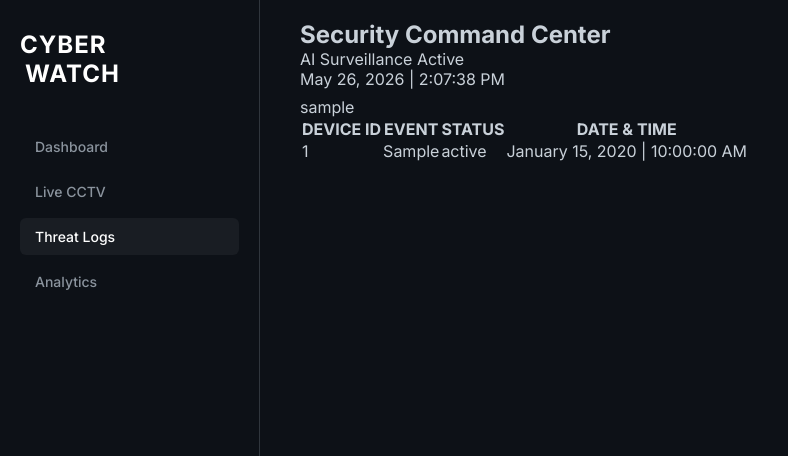
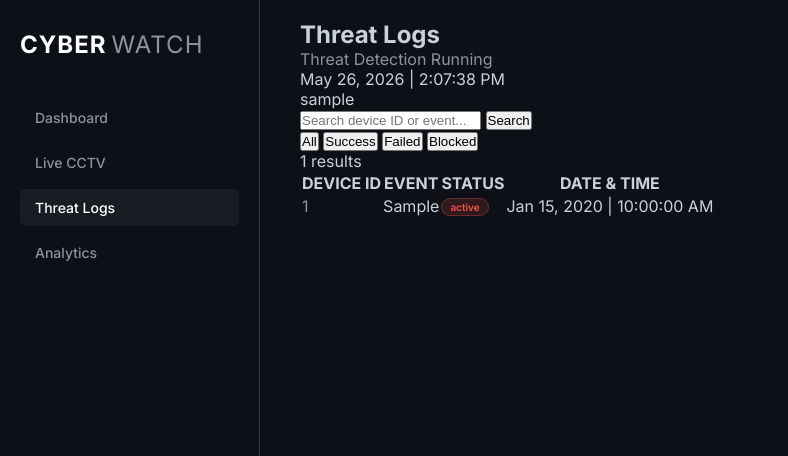
Before and after one commit to hxxmns/Surveillance-Access-Control-System, a Flask app: page /threat-logs in a window 1280 px wide. Shown: the top 456 px of the page, without its empty margins (0-788 px from the left). Run offline with Flask 3, Linux system fonts and the light colour scheme; the visitor is signed in with stand-in values (Sample User, id 1); a database or web service that is not in the repository returns one stand-in record (values such as "Sample title"); some libraries are stand-ins or nearby versions.

Commit message:
Update threat_logs.html tre

```diff
--- a/templates/threat_logs.html
+++ b/templates/threat_logs.html
@@ -3,60 +3,64 @@
 <head>
     <meta charset="UTF-8">
     <meta name="viewport" content="width=device-width, initial-scale=1.0">
-    <title>Threat Logs</title>
-
+    <title>Threat Logs - Cyber Watch</title>
     <link rel="stylesheet" href="{{ url_for('static', filename='style.css') }}">
-    <link href="https://fonts.googleapis.com/css2?family=Orbitron:wght@500;700;900&family=Inter:wght@300;400;500;700&display=swap" rel="stylesheet">
+    <link href="https://fonts.googleapis.com/css2?family=Inter:wght@400;500;600;700&display=swap" rel="stylesheet">
 </head>
-
 <body>
 
 <div class="dashboard">
 
     <aside class="sidebar">
-
         <div class="logo-area">
-            <h1>CYBER</h1>
-            <h1 class="logo-accent">WATCH</h1>
+            <h1>CYBER<span class="logo-accent">WATCH</span></h1>
         </div>
-
         <nav>
             <a href="/dashboard">Dashboard</a>
             <a href="/live-cctv">Live CCTV</a>
             <a href="/threat-logs" class="active">Threat Logs</a>
             <a href="/analytics">Analytics</a>
         </nav>
-
         <div class="sidebar-footer">
             <a href="/logout">Logout</a>
         </div>
-
     </aside>
 
     <main class="main-content">
 
-        <div class="topbar">
+        <header class="topbar">
+            <div class="topbar-left">
+                <h2 class="page-title">Threat Logs</h2>
+                <p class="text-muted">Threat Detection Running</p>
+            </div>
+            <div class="topbar-right">
+                <div id="live-clock" class="clock-pill"></div>
+                <div class="profile-box">
+                    <span class="status-dot green"></span>
+                    <span>{{ user | default('admin') }}</span>
+                </div>
+            </div>
+        </header>
 
-            <div>
-                <h2>Security Command Center</h2>
-                <p id="system-status">AI Surveillance Active</p>
+        <div class="logs-controls">
+            <div class="search-row">
+                <input type="text" id="logSearch" placeholder="Search device ID or event...">
+                <button id="searchBtn">Search</button>
             </div>
 
-            <div class="topbar-right">
-                <div id="live-clock"></div>
-
-                <div class="profile-box">
-                    <div class="status-dot"></div>
-                    <span class="text-clip">{{ user }}</span>
+            <div class="filter-row">
+                <div class="filter-pills">
+                    <button class="filter-pill active" data-filter="all">All</button>
+                    <button class="filter-pill" data-filter="SUCCESS">Success</button>
+                    <button class="filter-pill" data-filter="FAILED">Failed</button>
+                    <button class="filter-pill" data-filter="BLOCKED">Blocked</button>
                 </div>
+                <span class="results-count">{{ logs|length if logs else '0' }} results</span>
             </div>
-
         </div>
 
         <div class="logs-table-container">
-
             <table class="logs-table">
-
                 <thead>
                     <tr>
                         <th>DEVICE ID</th>
@@ -65,39 +69,41 @@
                         <th>DATE & TIME</th>
                     </tr>
                 </thead>
-
-                <tbody>
-
+                <tbody id="logsTableBody">
                     {% for log in logs %}
-                    <tr>
-
-                        <td class="text-clip">{{ log[0] }}</td>
-                        <td class="text-clip">{{ log[1] }}</td>
-
+                    <tr class="log-row" data-status="{{ log[2] }}">
+                        <td class="text-clip" style="color: var(--text-muted);">{{ log[0] }}</td>
+                        <td>{{ log[1] }}</td>
                         <td>
-                            <span class="table-status {% if log[2] == 'SUCCESS' %}table-success{% else %}table-danger{% endif %}">
+                            <span class="badge {{ 'ok' if log[2] == 'SUCCESS' else 'critical' }}">
                                 {{ log[2] }}
                             </span>
                         </td>
-
-                        <td>
-                            {{ log[3].strftime('%B %d, %Y | %I:%M:%S %p') }}
-                        </td>
-
+                        <td>{{ log[3].strftime('%b %d, %Y | %I:%M:%S %p') if log[3] else 'N/A' }}</td>
                     </tr>
                     {% endfor %}
 
+                    {% if not logs %}
+                    <tr class="log-row" data-status="SUCCESS">
+                        <td style="color: var(--text-muted);">6fb24c21-a413-4101-8855...</td>
+                        <td>Login Success: admin</td>
+                        <td><span class="badge ok">SUCCESS</span></td>
+                        <td>May 26, 2026 | 09:52:18 PM</td>
+                    </tr>
+                    <tr class="log-row" data-status="FAILED">
+                        <td style="color: var(--text-muted);">c16cfae3-ab55-4882-a7c3...</td>
+                        <td>Login Failed: admin</td>
+                        <td><span class="badge critical">FAILED</span></td>
+                        <td>May 26, 2026 | 09:39:46 PM</td>
+                    </tr>
+                    {% endif %}
                 </tbody>
-
             </table>
-
         </div>
 
     </main>
-
 </div>
 
 <script src="{{ url_for('static', filename='dashboard.js') }}"></script>
-
 </body>
 </html>
```
